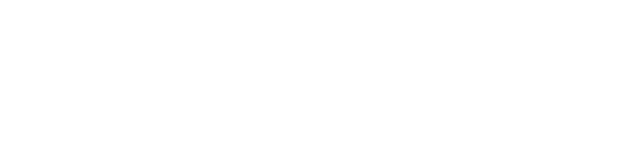
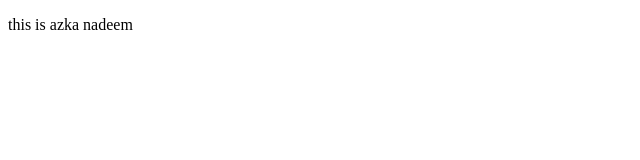
Before and after one commit to GhulamMadni321/cars, a plain HTML site: page index.html in a window 1280 px wide. Shown: the whole page, without its empty margins (0-640 px from the left). Drawn offline with Linux system fonts and the light colour scheme.

Commit message:
updated a index.html

```diff
--- a/index.html
+++ b/index.html
@@ -7,6 +7,6 @@
     <title>Document</title>
 </head>
 <body>
-
+    <p>this is azka nadeem</p>
 </body>
 </html>
```
